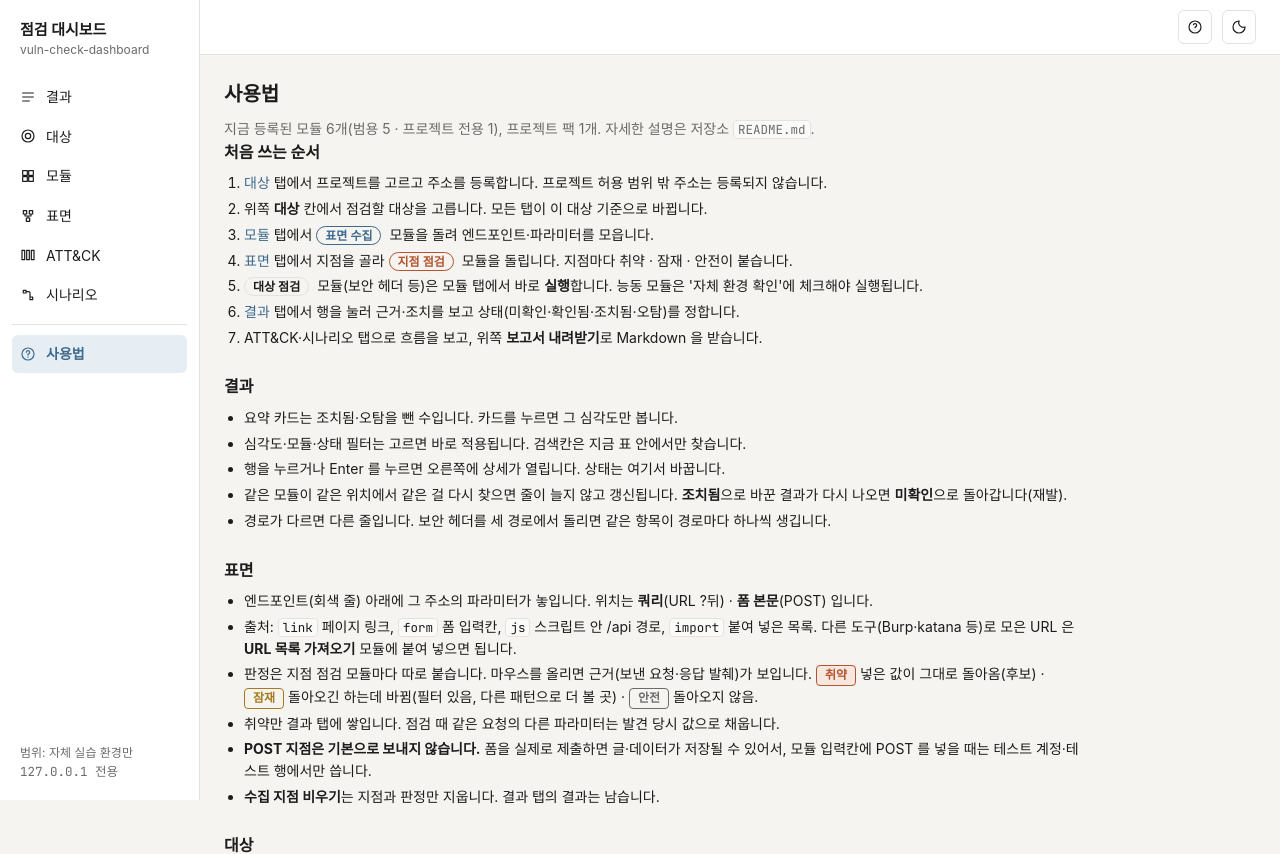
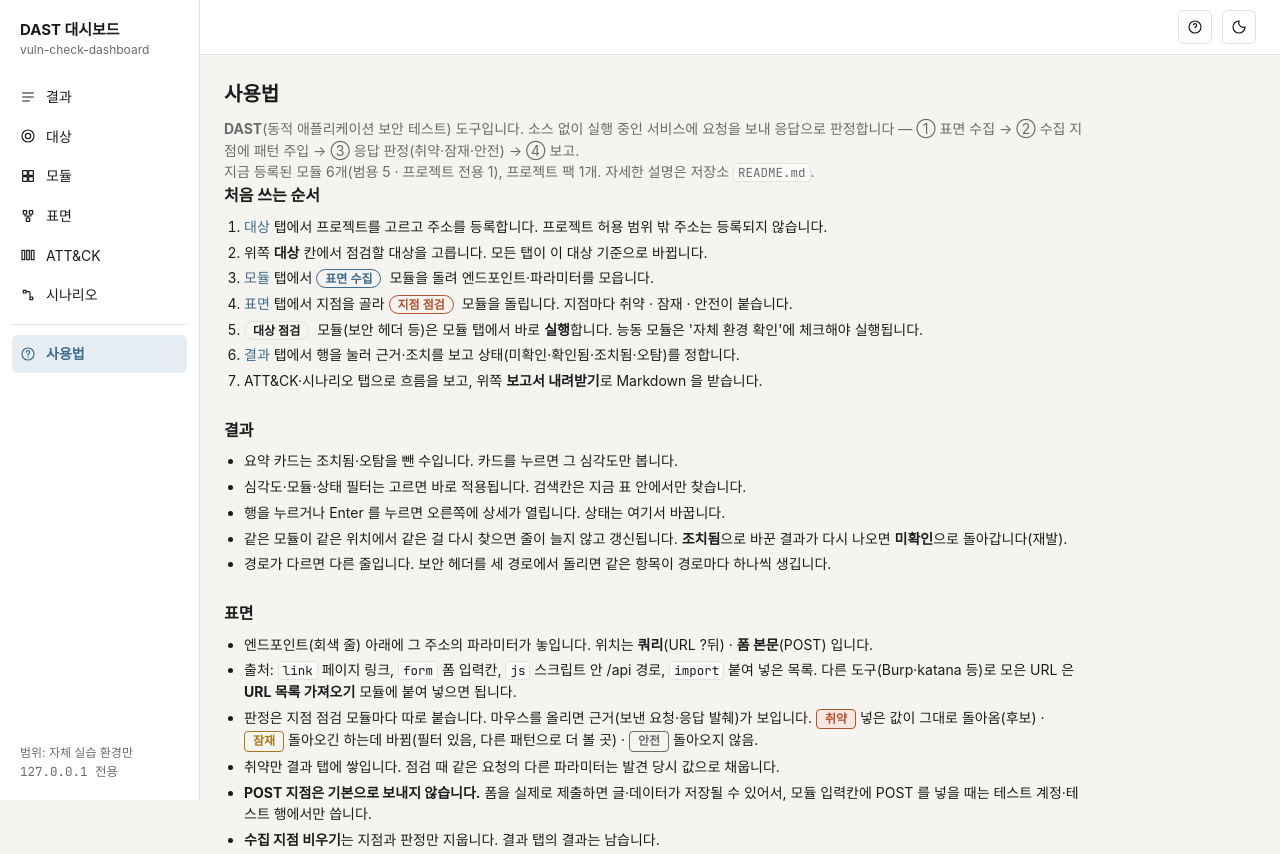
Before and after one commit to 2gu2gu/vuln-check-dashboard, a Flask app: page /help in a window 1280 px wide. Shown: the top 854 px of the page. Run offline with Flask 3, Linux system fonts and the light colour scheme; data that the repository does not hold is empty; some web fonts are replaced.

Commit message:
docs:[dast] 명칭을 DAST 대시보드로 통일
화면 제목·README·사용법에 DAST 정의(①표면 수집 ②주입 ③판정 ④보고)와 SAST 대비. 판정기는 지금 반사 하나임을 명시.

```diff
--- a/dashboard/static/style.css
+++ b/dashboard/static/style.css
@@ -1,4 +1,4 @@
-/* 점검 대시보드 — 색은 토큰으로만 쓴다 */
+/* DAST 대시보드 — 색은 토큰으로만 쓴다 */
 :root {
   --bg: #F5F4F0;
   --surface: #FFFFFF;
--- a/dashboard/templates/base.html
+++ b/dashboard/templates/base.html
@@ -3,7 +3,7 @@
 <head>
   <meta charset="utf-8">
   <meta name="viewport" content="width=device-width, initial-scale=1">
-  <title>{% block title %}결과{% endblock %} · 점검 대시보드</title>
+  <title>{% block title %}결과{% endblock %} · DAST 대시보드</title>
   <link rel="stylesheet" href="https://cdn.jsdelivr.net/gh/orioncactus/pretendard@v1.3.9/dist/web/variable/pretendardvariable.min.css">
   <link rel="stylesheet" href="https://fonts.googleapis.com/css2?family=JetBrains+Mono:wght@400;500&display=swap">
   <link rel="stylesheet" href="{{ url_for('static', filename='style.css') }}">
@@ -20,7 +20,7 @@
 ] %}
 <div class="shell">
   <aside class="side">
-    <div class="brand">점검 대시보드<span>vuln-check-dashboard</span></div>
+    <div class="brand">DAST 대시보드<span>vuln-check-dashboard</span></div>
     <nav>
       {% for ep, label, d in nav %}
       <a href="{{ url_for(ep, target=target.id if target else none) }}" class="{{ 'on' if request.endpoint == ep }}">
--- a/dashboard/templates/help.html
+++ b/dashboard/templates/help.html
@@ -3,7 +3,9 @@
 {% block content %}
 <div class="help">
 <h1>사용법</h1>
-<p class="lead">지금 등록된 모듈 {{ counts.modules }}개(범용 {{ counts.general }} · 프로젝트 전용 {{ counts.specific }}), 프로젝트 팩 {{ counts.projects }}개.
+<p class="lead"><b>DAST</b>(동적 애플리케이션 보안 테스트) 도구입니다. 소스 없이 실행 중인 서비스에 요청을 보내 응답으로 판정합니다 —
+  ① 표면 수집 → ② 수집 지점에 패턴 주입 → ③ 응답 판정(취약·잠재·안전) → ④ 보고.<br>
+  지금 등록된 모듈 {{ counts.modules }}개(범용 {{ counts.general }} · 프로젝트 전용 {{ counts.specific }}), 프로젝트 팩 {{ counts.projects }}개.
   자세한 설명은 저장소 <code>README.md</code>.</p>
 
 <section id="start">
```
Also changed, not shown: README.md.
